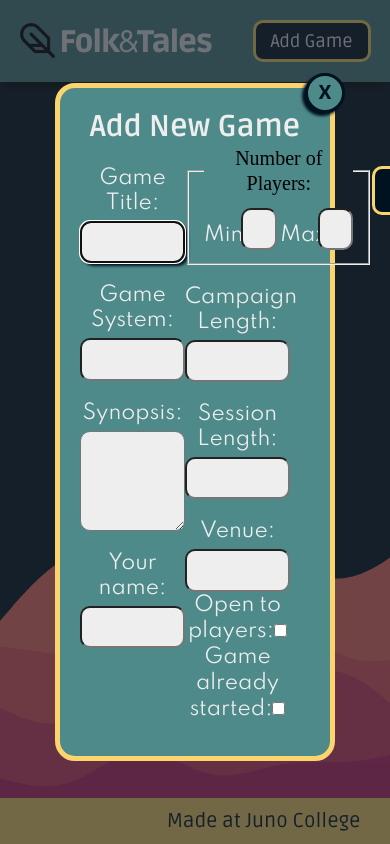
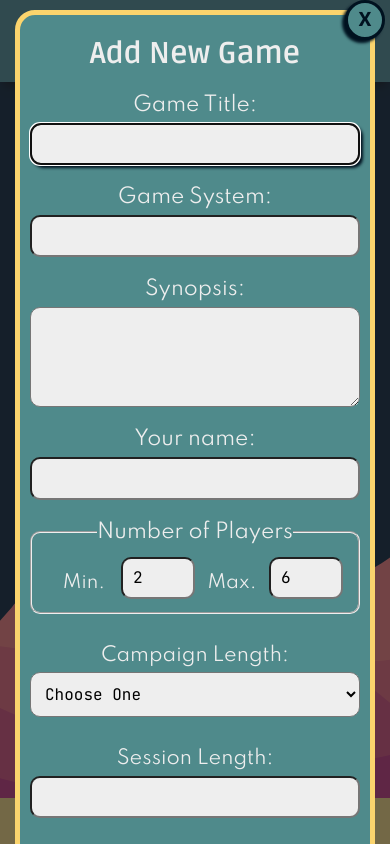
Before and after one commit to kylerobertduncan/kyleduncan-project3, a React (Create React App) app: page / in a window 390 px wide. Both pictures are taken after a click on the button "Add Game". Built offline with nearby package versions, Linux system fonts and the light colour scheme; no server answers; the database is empty.

Commit message:
expanded form complete with responsive design. map added info next.

```diff
--- a/src/App.css
+++ b/src/App.css
@@ -26,16 +26,17 @@ h1, h2, h3, ul, p, button, a {
   padding: 0;
 }
 
-p, label {
+p, label, legend {
   font-family: 'Spartan', sans-serif;
 }
 
 input,
+select,
 textarea {
   font-family: 'JetBrains Mono', monospace;
 }
 
-h1, h2, button, label {
+h1, h2, button, label, legend {
   color: #EEE;
 }
 
@@ -104,7 +105,7 @@ header button {
 }
 
 form [type="submit"] {
-  margin: 20px 0;
+  /* margin: 20px 0; */
   padding: 10px 0;
 }
 
@@ -254,11 +255,10 @@ form {
   background-color: #4F8A8B;
   border: 5px solid #FBD46D;
   border-radius: 20px;
-  padding: 10px 20px;
+  padding: 20px;
   position: relative;
   text-align: center;
-  /* max-height: 80%; */
-  width: 80%;
+  max-width: 66%;
 }
 
 h2 {
@@ -268,31 +268,13 @@ h2 {
 
 .formFlex {
   display: flex;
-  flex-direction: column;
-  flex-wrap: wrap;
-  align-content: space-between;
-  height: 600px;
+  justify-content: space-between;
+  align-items: flex-end;
 }
 
-form [type="submit"],
-.formFlex > * {
-  display: block;
+.flexColumn {
+  padding-bottom: 20px;
   width: calc(50% - 10px);
-}
-
-.playerCount,
-.playerCount div {
-  display: flex;
-  justify-content: space-between;
-}
-
-.playerCount div,
-.playerCount div * {
-  width: 49%;
-}
-
-label {
-  margin-top: 20px;
 }
 
 input {
@@ -305,6 +287,7 @@ textarea {
 }
 
 input,
+select,
 textarea {
   background-color: #EEE;
   border-radius: 10px;
@@ -314,8 +297,71 @@ textarea {
 }
 
 input:focus,
+select:focus,
 textarea:focus {
   box-shadow: 3px 3px 3px #001220;
+}
+
+.flexColumn > * {
+  display: block;
+  width: 100%;
+}
+
+.playerCount {
+  border-radius: 10px;
+  margin: 0;
+}
+
+label,
+form [type="submit"],
+.playerCount,
+.gameProgress {
+  margin-top: 20px;
+}
+
+.formDiv {
+  margin-top: 10px;
+}
+
+.playerCount label {
+  font-size: 0.9rem;
+}
+
+.formDiv label,
+.gameProgress label {
+  font-size: 0.95rem;
+}
+
+
+.playerCount,
+.playerCount div {
+  display: flex;
+  justify-content: space-between;
+}
+
+.playerCount div,
+.playerCount div * {
+  width: 50%;
+}
+
+.campaignLengthDiv *,
+.sessionLengthDiv *,
+.locationDiv * {
+  display: inline-block;
+  width: 50%;
+}
+
+
+.gameProgress {
+  display: flex;
+  justify-content: space-around;
+  align-items: center;
+  padding: 0 10px;
+}
+
+.gameProgress label,
+.gameProgress input {
+  margin-top: 0;
 }
 
 /* FOOTER SECTION */
@@ -336,6 +382,12 @@ footer a {
 }
 
 /* RESPONSIVE DESIGN */
+@media (max-width: 1350px) {
+  form {
+    max-width: 75%;
+  }
+}
+
 @media (max-width: 1200px) {
   .wrapper {
     width: 95%;
@@ -345,6 +397,18 @@ footer a {
   }
   .headFlex div {
     width: 450px;
+  }
+  form {
+    max-width: 90%;
+  }
+}
+
+@media (max-width: 1000px) {
+  .formFlex {
+    flex-direction: column;
+  }
+  .flexColumn {
+    width: 100%;
   }
 }
 
@@ -396,7 +460,26 @@ footer a {
     padding: 7.5px 15px;
   }
   aside {
+    align-items: flex-start;
     overflow-y: scroll;
-    padding: 20px;
+    padding: 10px;
+  }
+  form {
+    max-width: calc(100% - 10px);
+    padding: 10px;
+  }
+  .flexColumn {
+    padding-bottom: 0;
+  }
+  .formDiv,
+  .gameProgress {
+    display: flex;
+    flex-direction: column;
+  }
+  .formDiv * {
+    width: 100%;
+  }
+  .startedDiv {
+    margin-top: 10px;
   }
 }
--- a/src/SubmitListing.js
+++ b/src/SubmitListing.js
@@ -13,11 +13,13 @@ function SubmitListing(props) {
     maxPlayers: 6,
     campaignLength: "",
     sessionLength: "",
-    venue: "",
+    location: "",
     open: true,
     started: false,
     long: false,
-    dateAdded: ""
+    dateAdded: "",
+    required: [ "title", "synopsis", "startedBy" ]
+    // handles string values only
   }
 
   const [newListing, setNewListing] = useState({...defaultInputs});
@@ -41,12 +43,11 @@ function SubmitListing(props) {
   const handleSubmit = (e) => {
     e.preventDefault();
     // check for empty fields in the listing
-    const checkFields = { ...newListing }
     let emptyField = false;
-    for (let value in checkFields) {
-      // if (checkFields[value].trim() === "") {
-      if (checkFields[value] === "") {
-        emptyField = true
+    for (let value in newListing.required) {
+      const stringToCheck = newListing[newListing.required[value]];
+      if (stringToCheck.trim() === "") {
+        emptyField = true;
       }
     }
     if (emptyField === true) {
@@ -73,6 +74,8 @@ function SubmitListing(props) {
         <h2>Add New Game</h2>
         <div className="formFlex">
 
+          <div className="flexColumn">
+
             <label htmlFor="title">Game Title:</label>
             <input autoFocus type="text" id="title" onChange={handleChange} value={newListing.title} />
 
@@ -85,8 +88,12 @@ function SubmitListing(props) {
             <label htmlFor="startedBy">Your name:</label>
             <input type="text" id="startedBy" onChange={handleChange} value={newListing.startedBy} />
 
+          </div>
+
+          <div className="flexColumn">
+
             <fieldset className="playerCount">
-            <legend>Number of Players:</legend>
+              <legend>Number of Players</legend>
               <div>
                 <label htmlFor="minPlayers">Min.</label>
                 <input type="number" id="minPlayers" min="1" onChange={handleChange} value={newListing.minPlayers} />
@@ -97,25 +104,44 @@ function SubmitListing(props) {
               </div>
             </fieldset>
 
+            <div className="campaignLengthDiv formDiv">
               <label htmlFor="campaignLength">Campaign Length:</label>
-          <input type="text" id="campaignLength" onChange={handleChange} value={newListing.campaignLength} />
+              <select id="campaignLength" onChange={handleChange} value={newListing.campaignLength}
+              >
+                <option value="" defaultValue disabled>Choose One</option>
+                <option value="oneShot">One Shot: 1-2 sessions</option>
+                <option value="short">Short: 3-5 sessions</option>
+                <option value="medium">Medium: 5-10 sessions</option>
+                <option value="long">Long: 10+ sessions</option>
+              </select>
+            </div>
 
+            <div className="sessionLengthDiv formDiv">
               <label htmlFor="sessionLength">Session Length:</label>
               <input type="text" id="sessionLength" onChange={handleChange} value={newListing.sessionLength} />
+            </div>
 
-          <label htmlFor="venue">Venue:</label>
-          <input type="text" id="venue" onChange={handleChange} value={newListing.venue} />
+            <div className="locationDiv formDiv">
+              <label htmlFor="location">Location/Platform:</label>
+              <input type="text" id="location" onChange={handleChange} value={newListing.location} />
+            </div>
 
             <div className="gameProgress">
+              <div className="openDiv">
                 <label htmlFor="open">Open to players:</label>
                 <input type="checkbox" id="open" />
-            <label htmlFor="started">Game already started:</label>
+              </div>
+              <div className="startedDiv">
+                <label htmlFor="started">Game started:</label>
                 <input type="checkbox" id="started" />
+              </div>
             </div>
 
             <button type="submit" onClick={handleSubmit}>Post it!</button>
+
           </div>
 
+        </div>
         <button aria-label="Cancel new listing" className="closeFormButton" onClick={handleModal}>X</button>
       </form>
     </aside>
```
Lines whose indentation alone changed are shown as unchanged.
